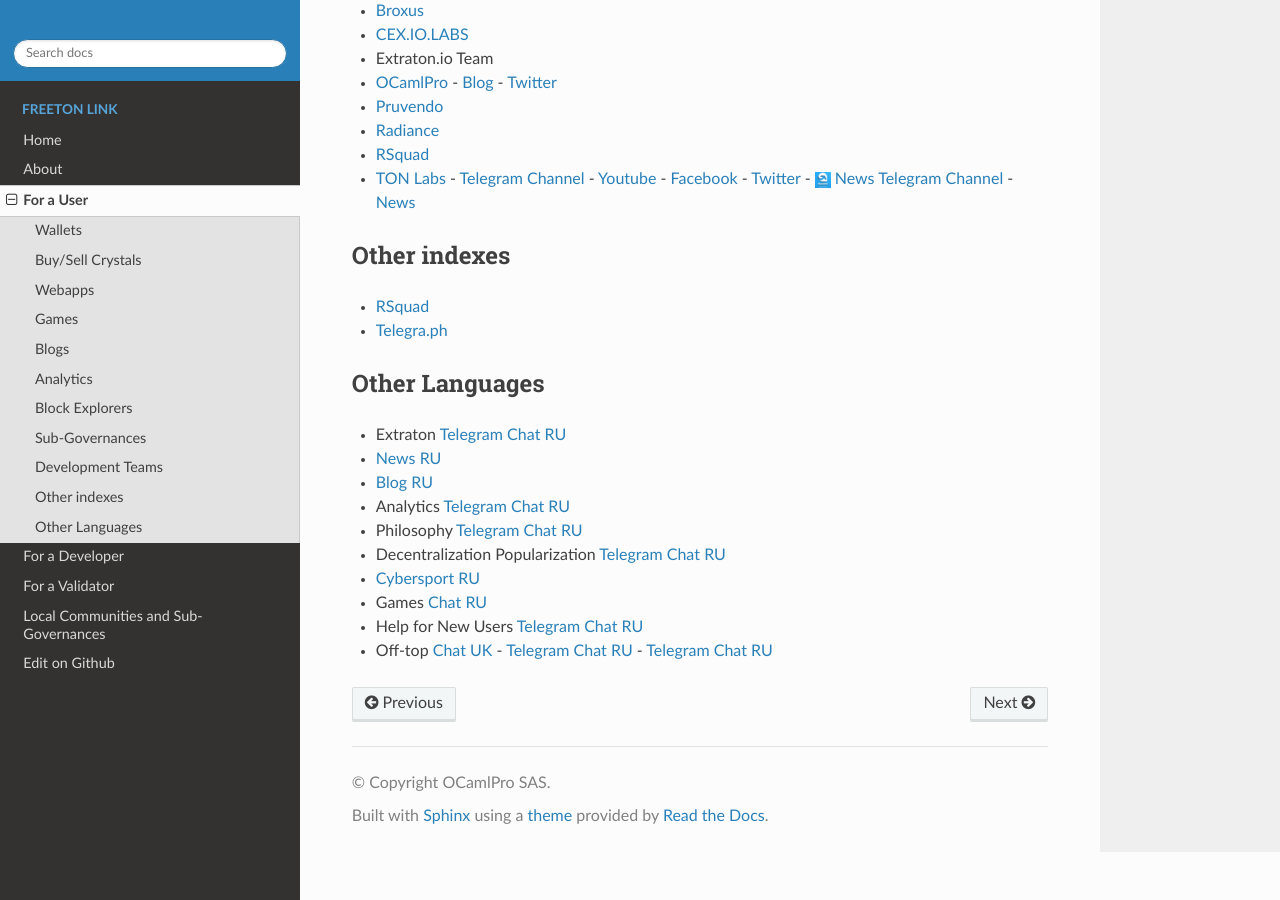
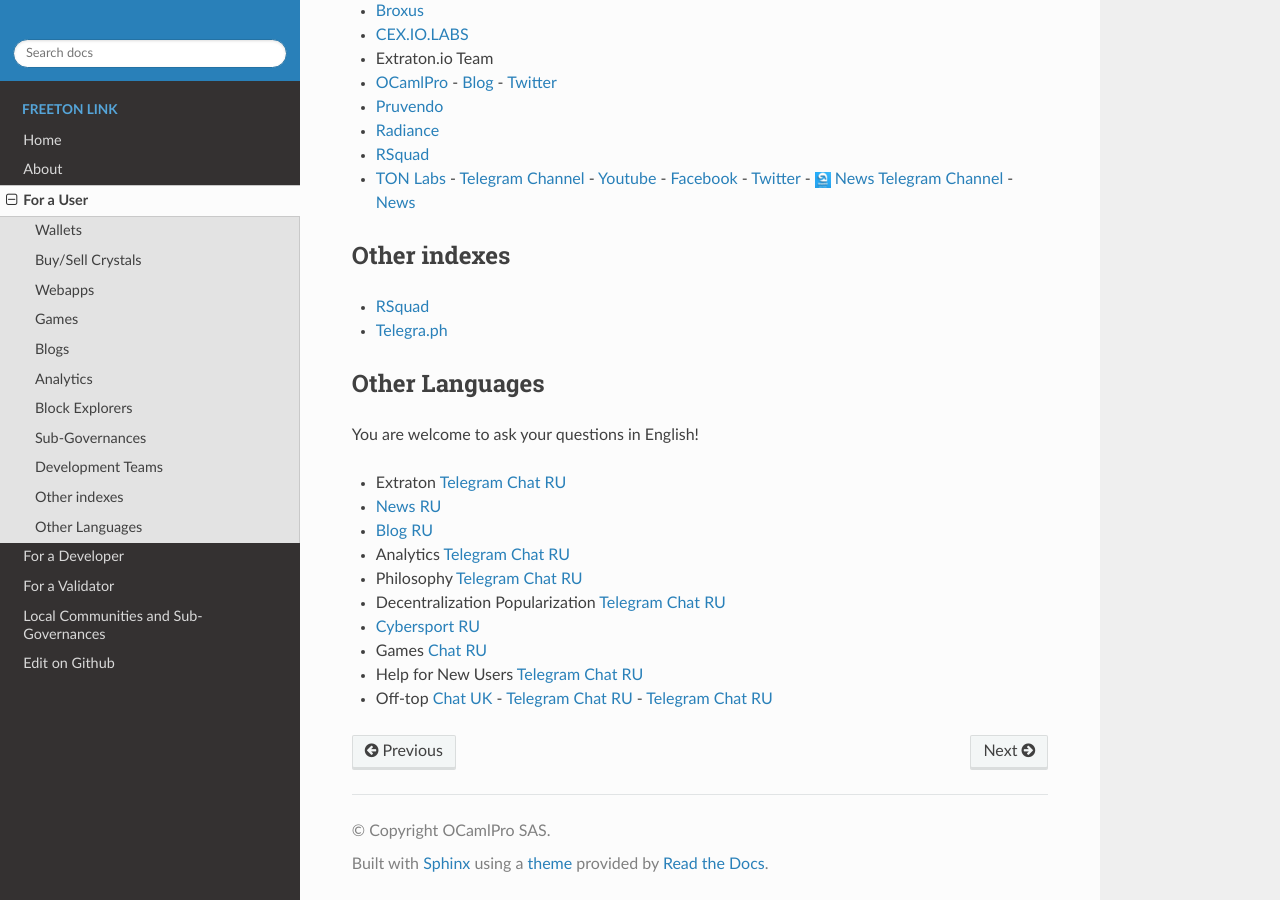
Before and after one commit to OCamlPro/www.freeton.link, a Sphinx documentation site: the page built from sphinx/user.rst, in a window 1280 px wide and 900 px high, scrolled down 2537 px. Built offline with Sphinx 7.4.7 and the Read the Docs theme 2.0.0, drawn with Linux system fonts in a browser that asks for light colours; the version number could not be read and is left out.

Commit message:
petits changements

```diff
--- a/sphinx/developer.rst
+++ b/sphinx/developer.rst
@@ -30,6 +30,7 @@
 Other Languages
 ~~~~~~~~~~~~~~~
 You are welcome to ask your questions in English!
+
 * Developers `Telegram Channel RU <https://t.me/freetondev_ru>`_ - `Telegram Chat RU <https://t.me/freetondevru>`_
 * Surf `Telegram Chat RU <https://t.me/betasurf>`_
 * Smart Contracts `Telegram Chat RU <https://t.me/freeton_smartcontracts>`_
--- a/sphinx/user.rst
+++ b/sphinx/user.rst
@@ -111,6 +111,8 @@
 
 Other Languages
 ~~~~~~~~~~~~~~~
+You are welcome to ask your questions in English!
+
 * Extraton `Telegram Chat RU <https://t.me/extraton>`_
 * `News RU <https://telemetr.io/en/channels/1477384745-freeton_community>`_
 * `Blog RU <https://blog.freeton.org/>`_
--- a/sphinx/validator.rst
+++ b/sphinx/validator.rst
@@ -6,5 +6,6 @@
 Other Languages
 ~~~~~~~~~~~~~~~
 You are welcome to ask your questions in English!
+
 * `Telegram Chat RU <https://t.me/freeton_validators_ru>`_
 * `Telegram Chat RU <https://t.me/ton_validators_ru>`_
```
